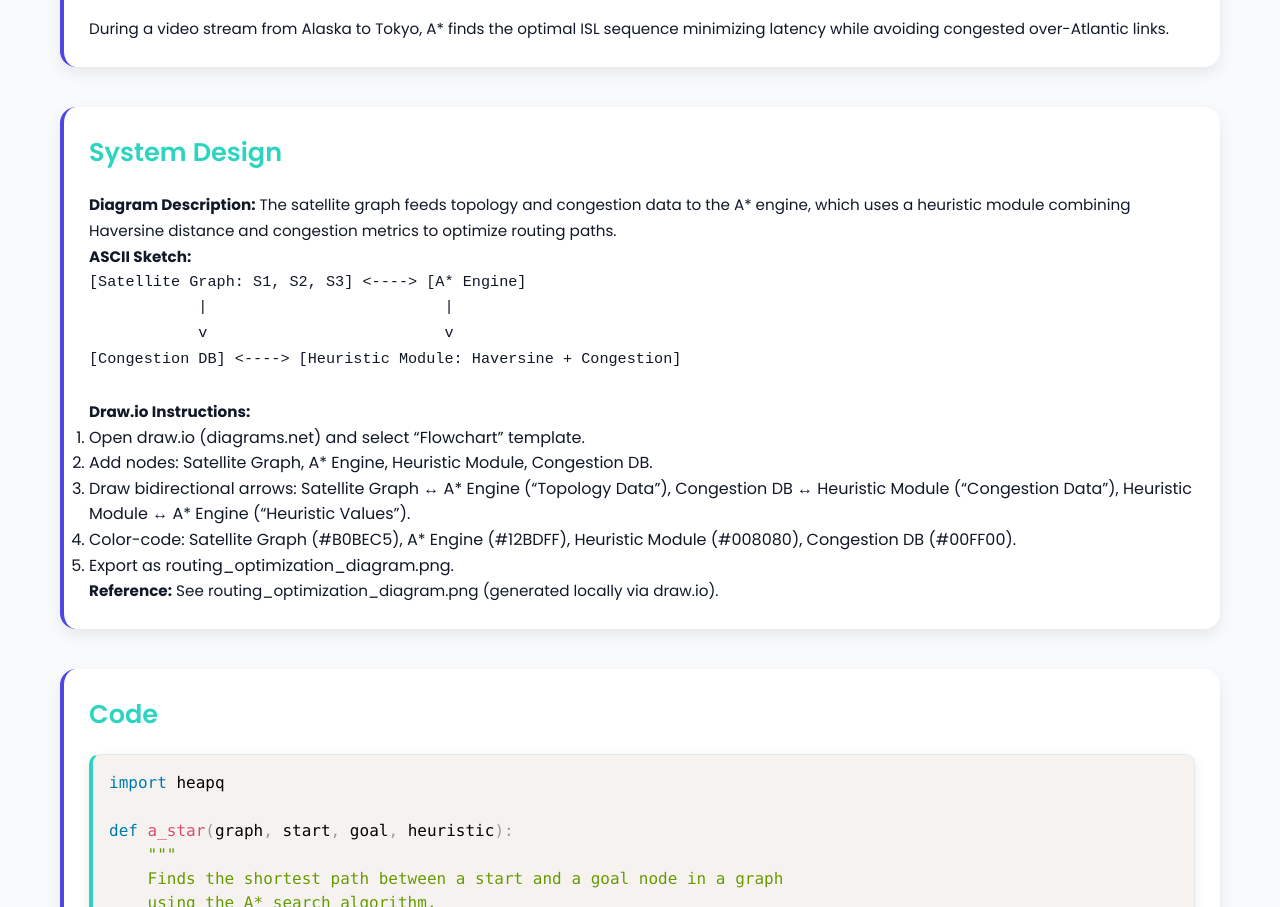
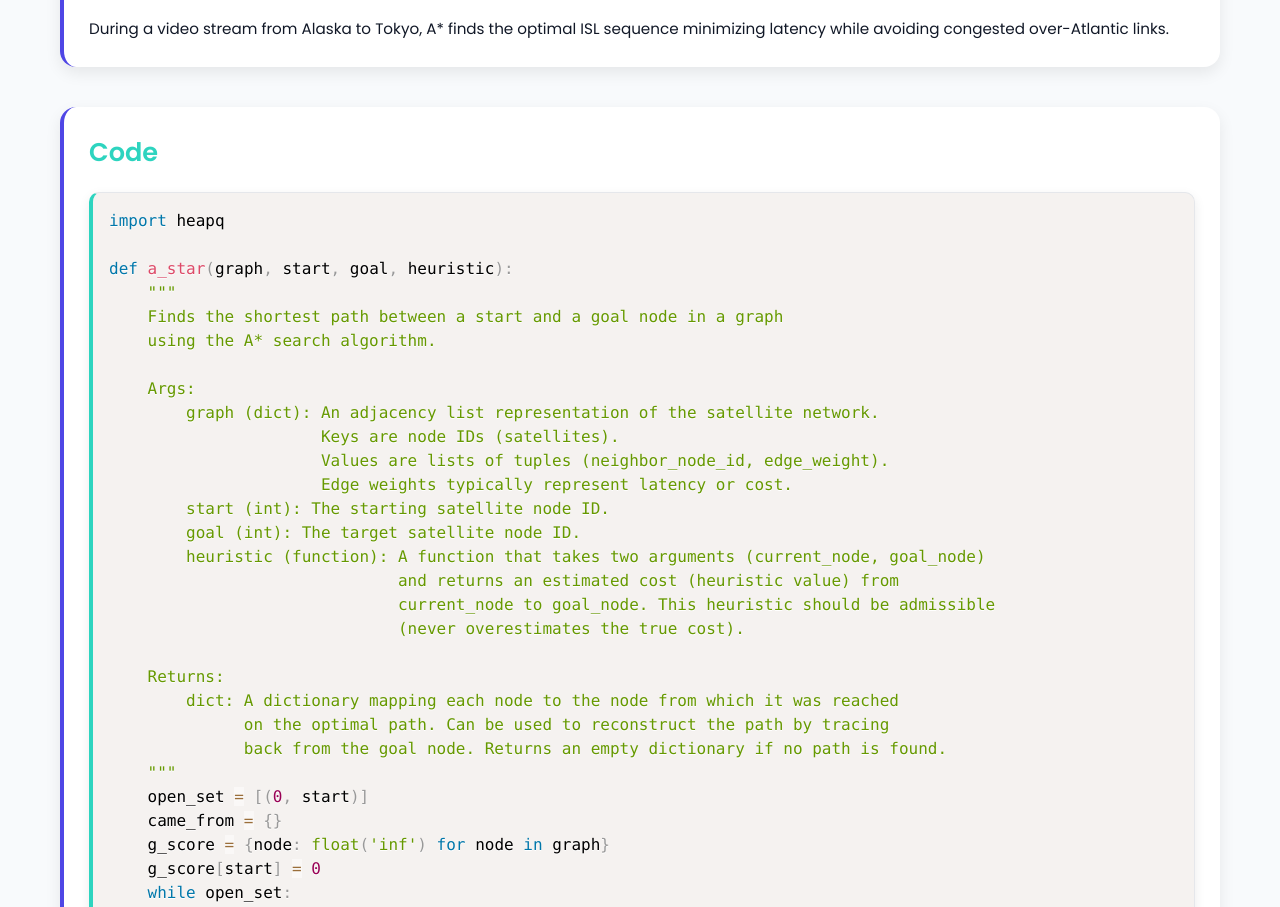
Before and after one commit to Fardeenv/portfolio_initial.github.io, a plain HTML site: page case4.html in a window 1280 px wide. Shown: the part 1319-2226 px from the top of the page. Drawn offline with nearby package versions, Linux system fonts and the light colour scheme.

Commit message:
routing_updated

```diff
--- a/case4.html
+++ b/case4.html
@@ -67,49 +67,7 @@
         links.
       </p>
     </div>
-    <div class="case-section">
-      <h3>System Design</h3>
-      <p>
-        <strong>Diagram Description:</strong> The satellite graph feeds topology
-        and congestion data to the A* engine, which uses a heuristic module
-        combining Haversine distance and congestion metrics to optimize routing
-        paths.
-      </p>
-      <p>
-        <strong>ASCII Sketch:</strong>
-      </p>
-      <pre>
-[Satellite Graph: S1, S2, S3] <----> [A* Engine]
-            |                          |
-            v                          v
-[Congestion DB] <----> [Heuristic Module: Haversine + Congestion]
-      </pre>
-      <p>
-        <strong>Draw.io Instructions:</strong>
-      </p>
-      <ol>
-        <li>Open draw.io (diagrams.net) and select “Flowchart” template.</li>
-        <li>
-          Add nodes: Satellite Graph, A* Engine, Heuristic Module, Congestion
-          DB.
-        </li>
-        <li>
-          Draw bidirectional arrows: Satellite Graph ↔ A* Engine (“Topology
-          Data”), Congestion DB ↔ Heuristic Module (“Congestion Data”),
-          Heuristic Module ↔ A* Engine (“Heuristic Values”).
-        </li>
-        <li>
-          Color-code: Satellite Graph (#B0BEC5), A* Engine (#12BDFF), Heuristic
-          Module (#008080), Congestion DB (#00FF00).
-        </li>
-        <li>Export as routing_optimization_diagram.png.</li>
-      </ol>
 
-      <p>
-        <strong>Reference:</strong> See routing_optimization_diagram.png
-        (generated locally via draw.io).
-      </p>
-    </div>
     <div class="case-section">
       <h3>Code</h3>
       <div class="case-code">
```
Also changed, not shown: case1.html (+1 -1 lines), case4_system_design.txt (added).
